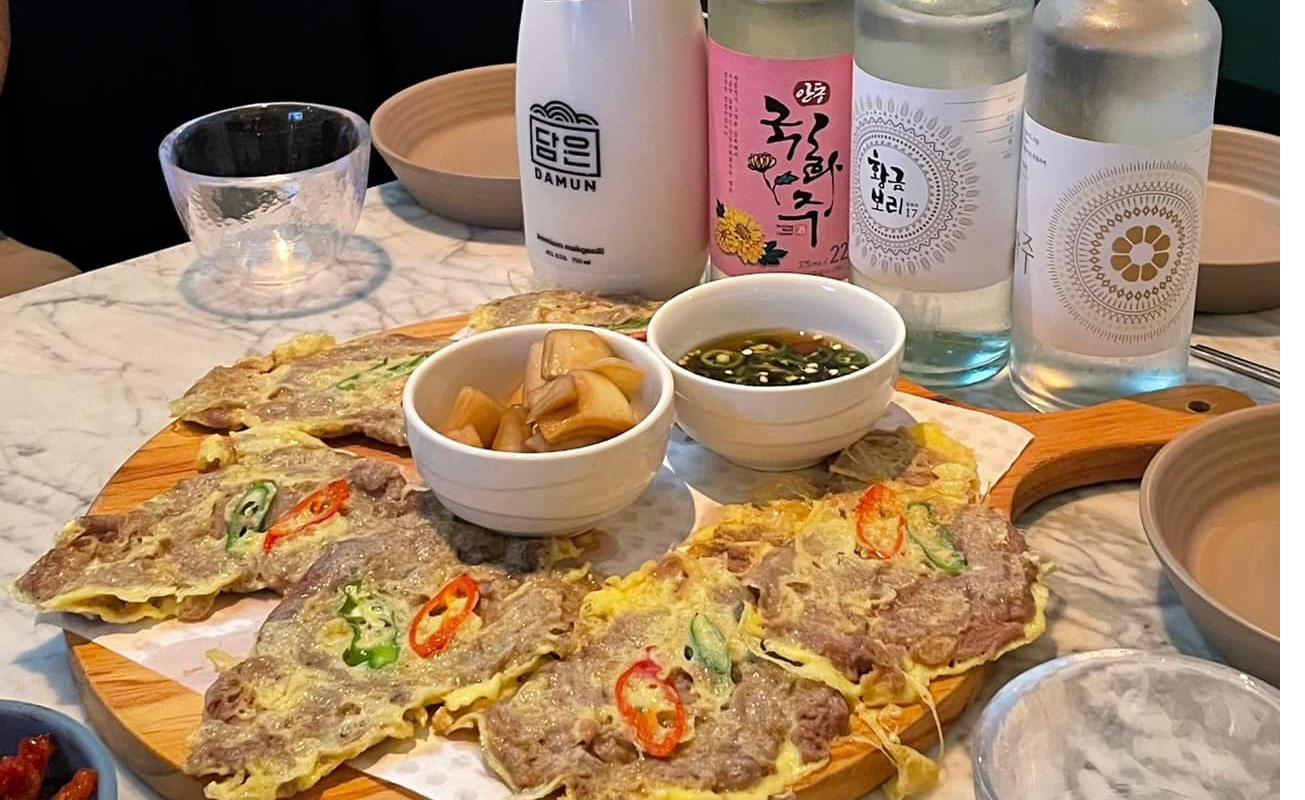
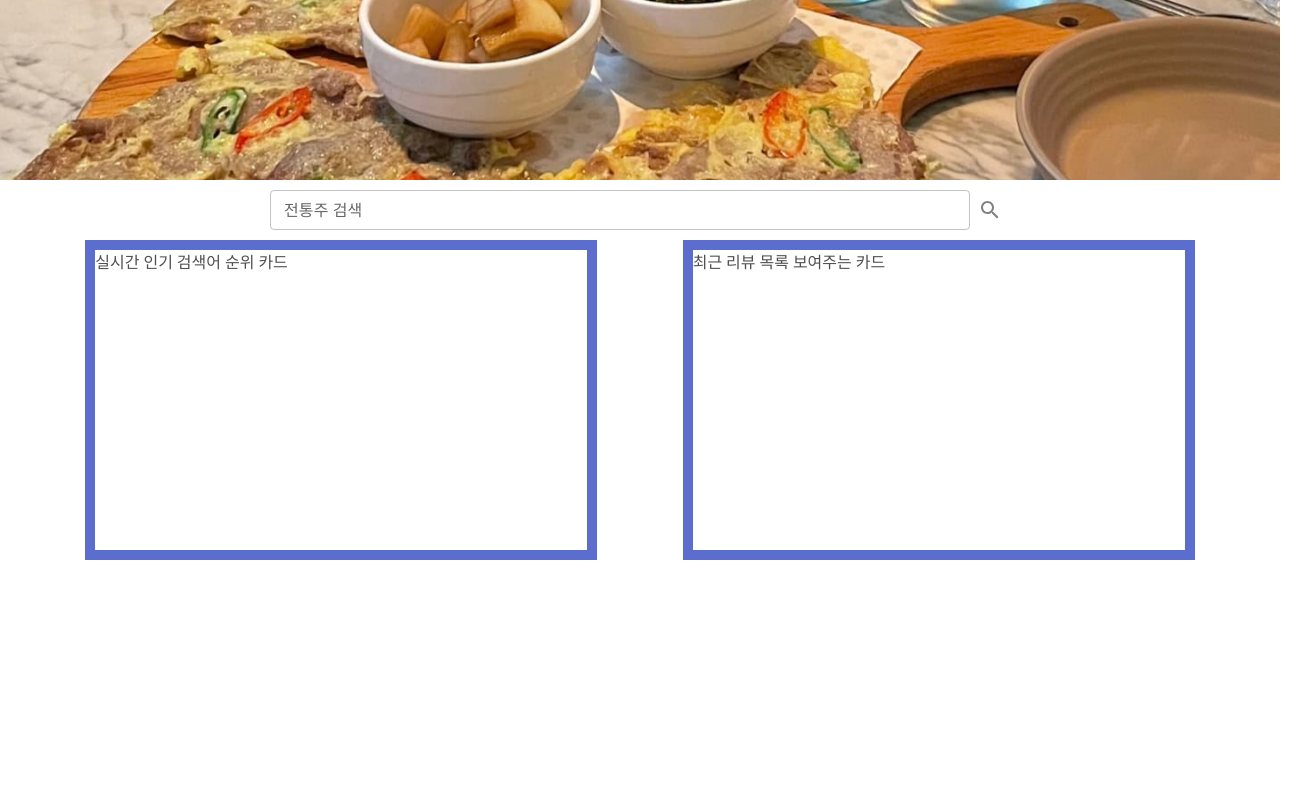
Before and after one commit to SPAMallday/WouldU, a React (Create React App) app in the folder frontend/: page / in a window 1280 px wide. Shown: the part 540-1340 px from the top of the page, 1305 px wide, since content can reach past the window. After the commit the page ends 1100 px from the top, so only its background shows below. Built offline with nearby package versions, Linux system fonts and the light colour scheme.

Commit message:
[feature] Publish mainpage frame

```diff
--- a/frontend/package.json
+++ b/frontend/package.json
@@ -10,7 +10,10 @@
     "@testing-library/jest-dom": "^5.16.5",
     "@testing-library/react": "^13.4.0",
     "@testing-library/user-event": "^13.5.0",
+    "bootstrap": "^5.2.1",
+    "mdb-react-ui-kit": "^4.2.0",
     "react": "^18.2.0",
+    "react-bootstrap": "^2.5.0",
     "react-dom": "^18.2.0",
     "react-material-ui-carousel": "^3.4.2",
     "react-router-dom": "^6.4.0",
--- a/frontend/src/components/main/Carousel.js
+++ b/frontend/src/components/main/Carousel.js
@@ -1,53 +1,55 @@
-import React from "react";
-import Slider from "react-slick";
-import "slick-carousel/slick/slick.css";
-import "slick-carousel/slick/slick-theme.css";
+import React from 'react';
+import {
+  MDBCarousel,
+  MDBCarouselItem,
+} from 'mdb-react-ui-kit';
+import 'mdb-react-ui-kit/dist/css/mdb.min.css'
+import main_1 from "assets/img/main_1.jpg";
+import main_2 from "assets/img/main_2.jpg";
+import main_3 from "assets/img/main_3.jpg";
+import main_4 from "assets/img/main_4.jpg";
 import styled from "styled-components";
-import main_1 from "assets/img/main_1.jpg"
-import main_2 from "assets/img/main_2.jpg"
-import main_3 from "assets/img/main_3.jpg"
-import main_4 from "assets/img/main_4.jpg"
 
 export default function Carousel() {
-  const settings = {
-    dots: false,
-    infinite: true,
-    speed: 500,
-    slidesToShow: 1,
-    slidesToScroll: 1,
-    autoplay: true,
-    autoplaySpeed: 5000,
-    variableWidth: true,
-  };
   return (
     <StyledWrapper>
-      <Slider {...settings}>
-        <div id="carousel-frame">
-          <img src={main_1} alt="main_1" />
-        </div>
-        <div id="carousel-frame">
-          <img src={main_2} alt="main_2" />
-        </div>
-        <div id="carousel-frame">
-          <img src={main_3} alt="main_3" />
-        </div>
-        <div id="carousel-frame">
-          <img src={main_4} alt="main_4" />
-        </div>
-      </Slider>
+      <MDBCarousel fade pause="false">
+        <MDBCarouselItem
+          className='w-100 d-block'
+          itemId={1}
+          src={main_1}
+          alt='main_1'
+        />
+        <MDBCarouselItem
+          className='w-100 d-block'
+          itemId={2}
+          src={main_2}
+          alt='main_2'
+        />
+        <MDBCarouselItem
+          className='w-100 d-block'
+          itemId={3}
+          src={main_3}
+          alt='main_3'
+        />
+        <MDBCarouselItem
+          className='w-100 d-block'
+          itemId={4}
+          src={main_4}
+          alt='main_4'
+        />
+      </MDBCarousel>
     </StyledWrapper>
   );
 }
 
 const StyledWrapper = styled.div`
-  #carousel-frame {
-    width: 100%;
-    height: 70%;
-    overflow: hidden;
+  .carousel-inner {
+    height: 80vh;
   }
-  #carousel-frame img {
+  .carousel-inner img {
     max-width: 100%;
-    height: auto;
-    display: block;
+    height: 80vh;
+    object-fit: cover;
   }
 `;
--- /dev/null
+++ b/frontend/src/components/main/PopularWordCard.js
@@ -0,0 +1,17 @@
+import styled from "styled-components";
+
+export default function PopularWordCard() {
+  return(
+    <StyledWrapper>
+      <div>
+        실시간 인기 검색어 순위 카드
+      </div>
+    </StyledWrapper>
+  );
+};
+
+const StyledWrapper = styled.div`
+  width: 40vw;
+  height: 40vh;
+  border: solid #5B6DCD 10px;
+`;
--- /dev/null
+++ b/frontend/src/components/main/RecentReviewCard.js
@@ -0,0 +1,17 @@
+import styled from "styled-components";
+
+export default function RecentReviewCard() {
+  return(
+    <StyledWrapper>
+      <div>
+        최근 리뷰 목록 보여주는 카드
+      </div>
+    </StyledWrapper>
+  );
+};
+
+const StyledWrapper = styled.div`
+  width: 40vw;
+  height: 40vh;
+  border: solid #5B6DCD 10px;
+`;
--- /dev/null
+++ b/frontend/src/components/main/SearchWindow.js
@@ -0,0 +1,77 @@
+import React, { useState } from "react";
+import IconButton from "@mui/material/IconButton";
+import SearchIcon from "@mui/icons-material/Search";
+import TextField from "@mui/material/TextField";
+import styled from "styled-components";
+
+export default function SearchWindow() {
+  const [searchQuery, setSearchQuery] = useState("");
+  // const dataFiltered = filterData(searchQuery, data);
+
+  const SearchBar = ({setSearchQuery}) => (
+    <form>
+      <TextField
+        id="search-bar"
+        className="text"
+        onInput={(e) => {
+          setSearchQuery(e.target.value);
+        }}
+        label="전통주 검색"
+        variant="outlined"
+        size="small"
+        sx={{ width: 700 }}
+      />
+      <IconButton type="submit" aria-label="search">
+        <SearchIcon style={{ fill: "grey" }} />
+      </IconButton>
+    </form>
+  );
+  // const filterData = (query, data) => {
+  //   if (!query) {
+  //     return data;
+  //   } else {
+  //     return data.filter((d) => d.toLowerCase().includes(query));
+  //   }
+  // };
+  return (
+    <StyledWrapper>
+      <div
+        id="searchbar"
+        style={{
+          display: "flex",
+          alignSelf: "center",
+          justifyContent: "center",
+          flexDirection: "column",
+          padding: 10,
+        }}
+      >
+        <SearchBar searchQuery={searchQuery} setSearchQuery={setSearchQuery} />
+        {/* <div style={{ padding: 3 }}>
+          {dataFiltered.map((d) => (
+            <div
+              className="text"
+              style={{
+                padding: 5,
+                justifyContent: "normal",
+                fontSize: 20,
+                color: "blue",
+                margin: 1,
+                width: "250px",
+                BorderColor: "green",
+                borderWidth: "10px"
+              }}
+              key={d.id}
+            >
+              {d}
+            </div>
+          ))}
+        </div> */}
+      </div>
+    </StyledWrapper>
+  );
+};
+
+const StyledWrapper = styled.div`
+  display: flex;
+  justify-content: center;
+`;
--- a/frontend/src/views/main/MainPage.js
+++ b/frontend/src/views/main/MainPage.js
@@ -1,11 +1,28 @@
 import Header from "components/nav/Header"
-import Example from "components/main/Carousel";
+import Carousel from "components/main/Carousel";
+import SearchWindow from "components/main/SearchWindow";
+import styled from "styled-components";
+import PopularWordCard from "components/main/PopularWordCard";
+import RecentReviewCard from "components/main/RecentReviewCard";
 
 export default function IndexPage() {
   return(
-    <div>
+    <StyledWrapper>
       <Header />
-      <Example />
-    </div>
+      <Carousel />
+      <SearchWindow />
+      <div id="popularwordslist">
+        <PopularWordCard />
+        <RecentReviewCard />
+      </div>
+    </StyledWrapper>
   );
 };
+
+const StyledWrapper = styled.div`
+  #popularwordslist {
+    display: flex;
+    justify-content: space-evenly;
+    align-items: center;
+  }
+`;
```
Also changed, not shown: frontend/src/views/search/SearchPage.js (added), 1 other file (tests, documents, lock files or other folders).
